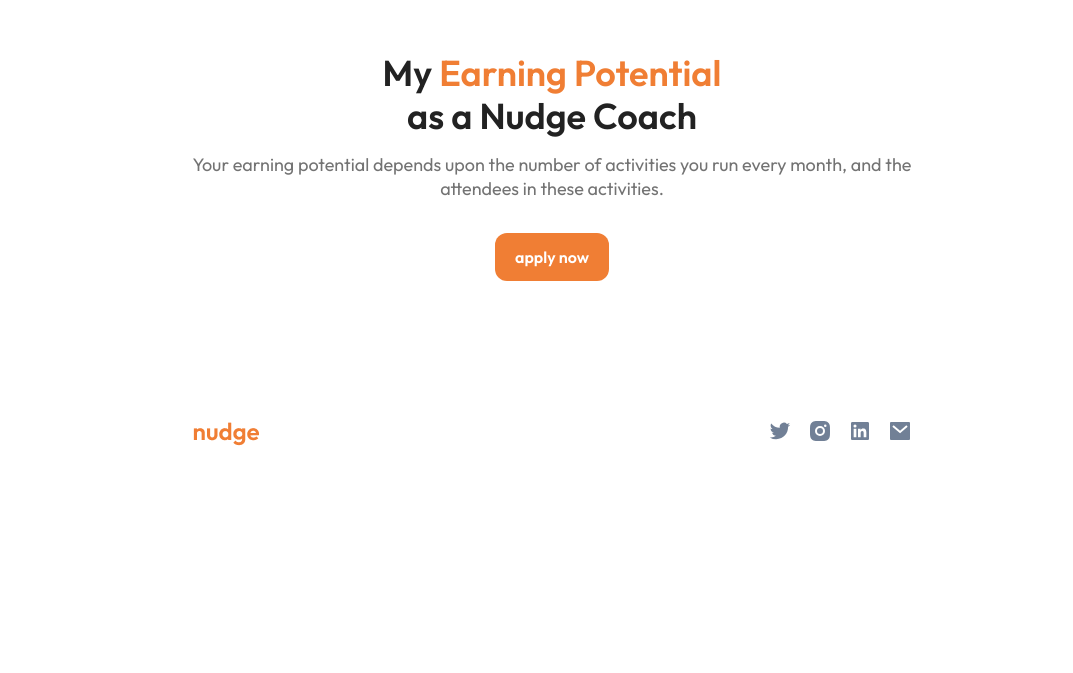
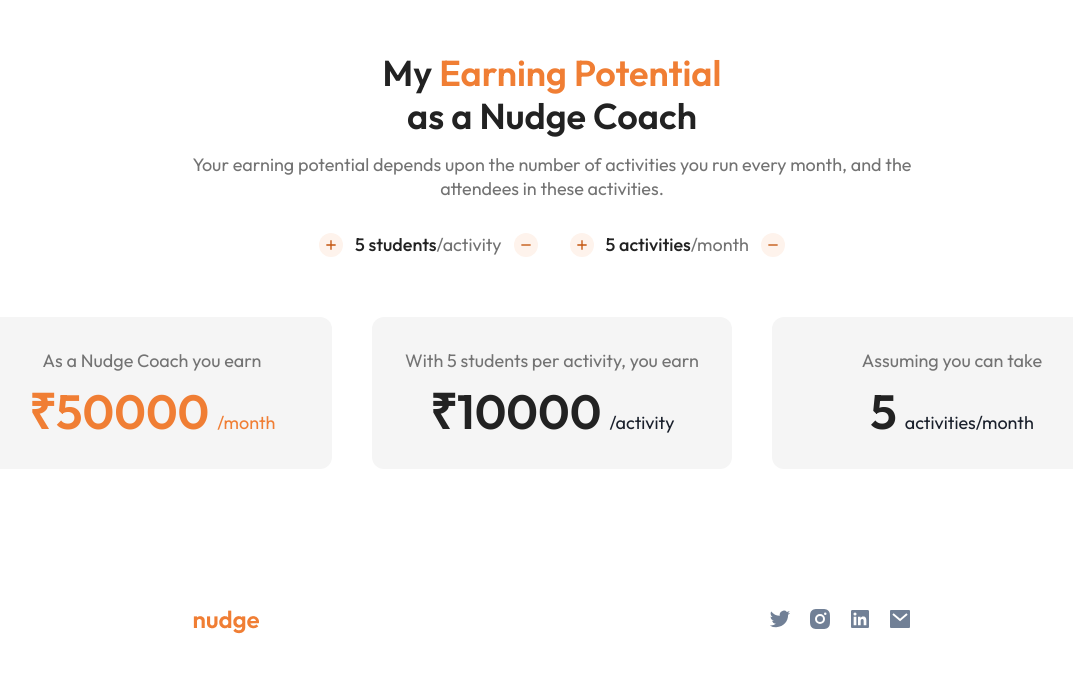
Before and after one commit to nudge-parenting/nudge-website, a Next.js app: page /become-a-coach in a window 1280 px wide. Shown: the part 3503-4176 px from the top of the page, without its empty margins (88-1161 px from the left). Before the commit the page ends 3988 px from the top, so only its background shows below. Built offline with nearby package versions, Linux system fonts and the light colour scheme.

Commit message:
earning potential calculator

```diff
--- a/components/become a coach/EarningPotential.js
+++ b/components/become a coach/EarningPotential.js
@@ -1,7 +1,19 @@
-import { Heading, Text, VStack } from "@chakra-ui/react";
-import { Button } from "../general";
+import {
+	Box,
+	Center,
+	Heading,
+	HStack,
+	Icon,
+	Stack,
+	Text,
+	VStack,
+} from "@chakra-ui/react";
+import { useState } from "react";
+import { RiAddFill, RiSubtractFill } from "react-icons/ri";
 
 function WhatActivitiesSection() {
+	const [numStudents, setNumStudents] = useState(5);
+	const [numActivities, setNumActivities] = useState(5);
 	return (
 		<VStack
 			w="100%"
@@ -10,7 +22,7 @@
 				xl: "auto",
 			}}
 			py="12"
-			spacing="12"
+			spacing="60px"
 		>
 			<VStack
 				textAlign="center"
@@ -34,10 +46,145 @@
 						these activities.
 					</Text>
 				</VStack>
-				<Button>apply now</Button>
+				<Stack
+					direction={{
+						base: "column",
+						xl: "row",
+					}}
+					spacing={{
+						base: "24px",
+						xl: "32px",
+					}}
+				>
+					<HStack spacing="12px">
+						<IconButton
+							icon={RiAddFill}
+							onClick={() =>
+								numStudents == 10
+									? null
+									: setNumStudents(numStudents + 1)
+							}
+						/>
+						<Text>
+							<Text as="span" fontWeight="medium" color="black">
+								{numStudents} students
+							</Text>
+							/activity
+						</Text>
+						<IconButton
+							icon={RiSubtractFill}
+							onClick={() =>
+								numStudents == 2
+									? null
+									: setNumStudents(numStudents - 1)
+							}
+						/>
+					</HStack>
+					<HStack spacing="12px">
+						<IconButton
+							icon={RiAddFill}
+							onClick={() =>
+								numActivities == 10
+									? null
+									: setNumActivities(numActivities + 1)
+							}
+						/>
+						<Text>
+							<Text as="span" fontWeight="medium" color="black">
+								{numActivities} activities
+							</Text>
+							/month
+						</Text>
+						<IconButton
+							icon={RiSubtractFill}
+							onClick={() =>
+								numActivities == 1
+									? null
+									: setNumActivities(numActivities - 1)
+							}
+						/>
+					</HStack>
+				</Stack>
 			</VStack>
+			<Stack
+				direction={{
+					base: "column",
+					xl: "row",
+				}}
+				spacing="40px"
+			>
+				<BigNumberCard
+					isHighlight
+					description="As a Nudge Coach you earn"
+					number={"₹" + numStudents * numActivities * 2000}
+					suffix="/month"
+				/>
+				<BigNumberCard
+					description={`With ${numStudents} students per activity, you earn`}
+					number={"₹" + numStudents * 2000}
+					suffix="/activity"
+				/>
+				<BigNumberCard
+					description="Assuming you can take"
+					number={numActivities}
+					suffix="activities/month"
+				/>
+			</Stack>
 		</VStack>
 	);
 }
 
+function IconButton({ icon = RiAddFill, onClick }) {
+	return (
+		<Center
+			p="4px"
+			borderRadius="full"
+			bg="orange.50"
+			_hover={{
+				backgroundColor: "orange.100",
+				cursor: "pointer",
+			}}
+			onClick={onClick}
+			_active={{
+				backgroundColor: "orange.200",
+				transform: "scale(0.98)",
+			}}
+		>
+			<Icon as={icon} w={4} h={4} color="orange.700" />
+		</Center>
+	);
+}
+
+function BigNumberCard({
+	number = "₹50,000",
+	suffix = "/month",
+	description = "With 5 students you earn",
+	isHighlight = false,
+}) {
+	return (
+		<VStack
+			w="360px"
+			alignItems="center"
+			justifyContent="center"
+			bg="#F5F5F5"
+			borderRadius="12px"
+			spacing="12px"
+			py="32px"
+		>
+			<Text>{description}</Text>
+			<HStack alignItems="baseline">
+				<Heading
+					color={isHighlight ? "orange.500" : "black"}
+					fontSize="48px"
+					lineHeight="52px"
+				>
+					{number}
+				</Heading>
+				<Text color={isHighlight ? "orange.500" : "auto"}>
+					{suffix}
+				</Text>
+			</HStack>
+		</VStack>
+	);
+}
 export default WhatActivitiesSection;
--- a/components/general/Layout.js
+++ b/components/general/Layout.js
@@ -20,6 +20,7 @@
 	const [isOpen, toggleOpen] = useCycle(false, true);
 	useEffect(() => {
 		document.body.style.overflowX = "hidden";
+		document.body.style.userSelect = "none";
 		AOS.init({
 			once: true,
 		});
```
